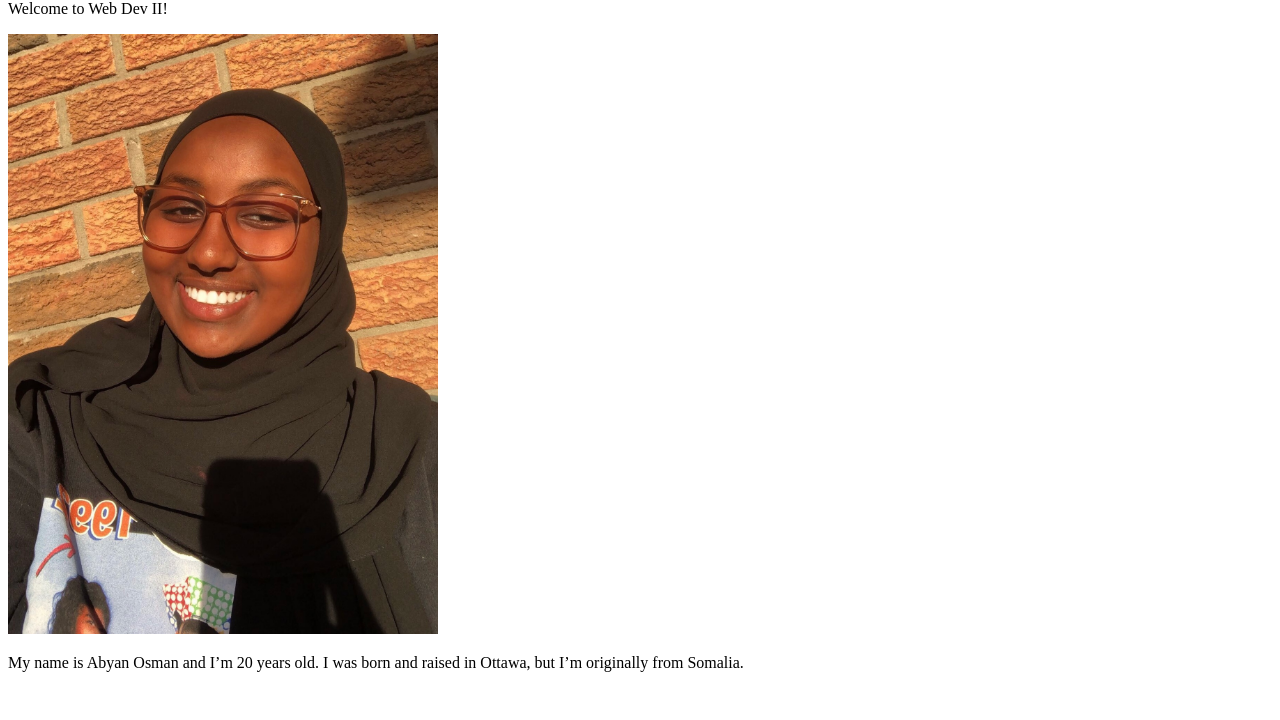
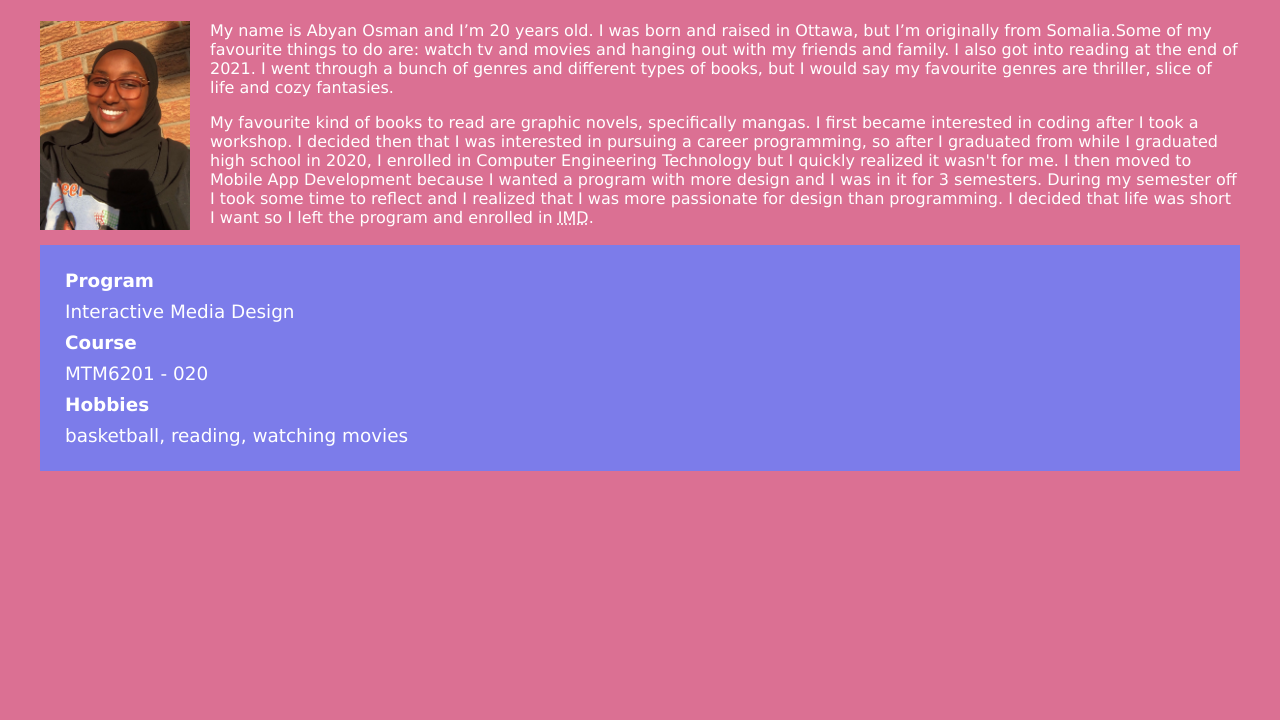
Before and after one commit to osma0152/mtm6201-week1, a plain HTML site: page index.html in a window 1280 px wide. Shown: the part 80-800 px from the top of the page. Drawn offline with Linux system fonts and the light colour scheme.

Commit message:
updates code in index and main.css file

```diff
--- a/css/main.css
+++ b/css/main.css
@@ -0,0 +1,43 @@
+
+body{
+    background-color: palevioletred;
+    color: white;
+    font-family: Verdana, Geneva, Tahoma, sans-serif;
+}
+
+.wrapper {
+    margin: 0 auto;
+    width: 1200px;
+    padding-left: 10px;
+    padding-right: 10px;
+    padding-bottom: 10px;
+}
+
+h1 {
+    color: white;
+    background-color: rgb(124, 124, 234);
+    padding: 10px;
+}
+
+img {
+    max-width: 150px;
+    height: auto;
+    float: left;
+    margin-right: 20px;
+}
+
+dl {
+    background-color: rgb(124, 124, 234);
+    padding: 20px;
+    font-size: 1.15em;
+}
+
+dt {
+    font-weight: bold;
+    padding: 5px 5px;
+}
+
+dd {
+    padding: 5px 5px;
+    margin: 0;
+}
--- a/index.html
+++ b/index.html
@@ -5,15 +5,30 @@
     <meta http-equiv="X-UA-Compatible" content="IE=edge">
     <meta name="viewport" content="width=device-width, initial-scale=1.0">
     <title>Abyan Osman</title>
+    <link rel="stylesheet" href="css/main.css">
 </head>
 <body>
     <div class="wrapper">
         <h1>Abyan Osman</h1>
-        <p>Welcome to Web Dev II!</p>
+        <img src="./images/abyan-headshot.jpg" alt="picture of me (Abyan Osman)">
+        <div class="bio">
+            <p>
+                My name is Abyan Osman and I’m 20 years old. I was born and raised in Ottawa, but I’m originally from Somalia.Some of my favourite things to do are: watch tv and movies and hanging out with my friends and family. I also got into reading at the end of 2021. I went through a bunch of genres and different types of books, but I would say my favourite genres are thriller, slice of life and cozy fantasies.
+            </p>
+                My favourite kind of books to read are graphic novels, specifically mangas. I first became interested in coding after I took a workshop. I decided then that I was interested in pursuing a career programming, so after I graduated from  while I graduated high school in 2020, I enrolled in Computer Engineering Technology but I quickly realized it wasn't for me. I then moved to Mobile App Development because I wanted a program with more design and I was in it for 3 semesters. During my semester off I took some time to reflect and I realized that I was more passionate for design than programming. I decided that life was short I want so I left the program and enrolled in <abbr title="Interactive Media Design">IMD</abbr>.
+            </p>
+            </div>
+        <div>
+            <dl>
+                <dt>Program</dt>
+                <dd>Interactive Media Design</dd>
+                <dt>Course</dt>
+                <dd>MTM6201 - 020</dd>
+                <dt>Hobbies</dt>
+                <dd>basketball, reading, watching movies</dd>
+            </dl>
+        </div>
     </div>
 
-    <section>
-        <img id="my-image" src="./images/abyan-headshot.jpg" alt="picture of me (Abyan Osman)" height="600">
-        <p>My name is Abyan Osman and I’m 20 years old. I was born and raised in Ottawa, but I’m originally from Somalia.</p>
 </body>
 </html>
```
